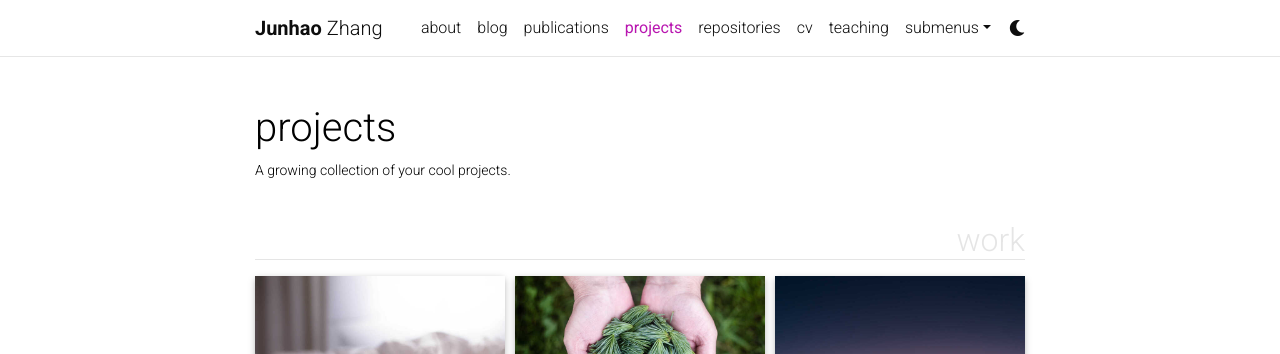
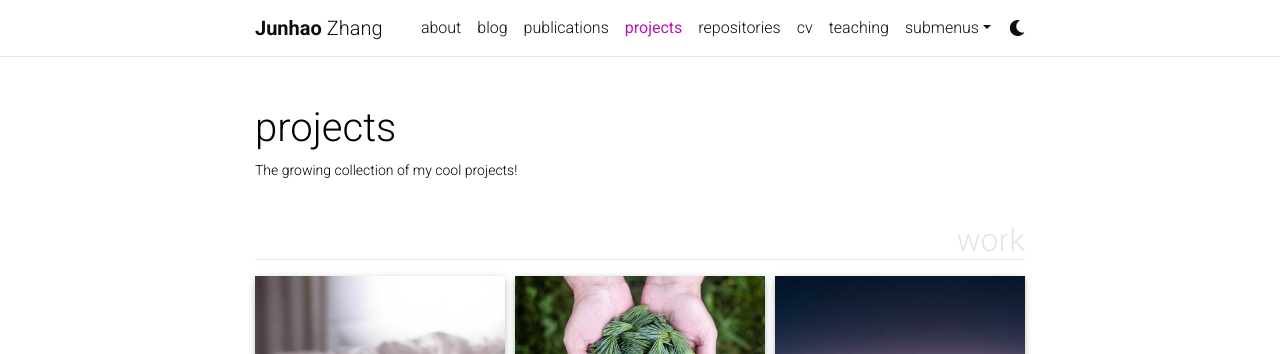
Before and after one commit to Junha0Zhang/junha0Zhang.github.io, a Jekyll site: the page built from _pages/projects.md, in a window 1280 px wide and 1126 px high. Shown: the top 354 px of the window. Built offline with Jekyll 4.4.1, drawn with Linux system fonts in a browser that asks for light colours; full-size pictures stand in for the smaller copies a plugin makes; comment, search, counter and statistics services are not loaded; a style sheet for code colours, icons or effects is not loaded.

Commit message:
Update projects.md

```diff
--- a/_pages/projects.md
+++ b/_pages/projects.md
@@ -2,7 +2,7 @@
 layout: page
 title: projects
 permalink: /projects/
-description: A growing collection of your cool projects.
+description: The growing collection of my cool projects!
 nav: true
 nav_order: 2
 display_categories: [work, fun]
```
